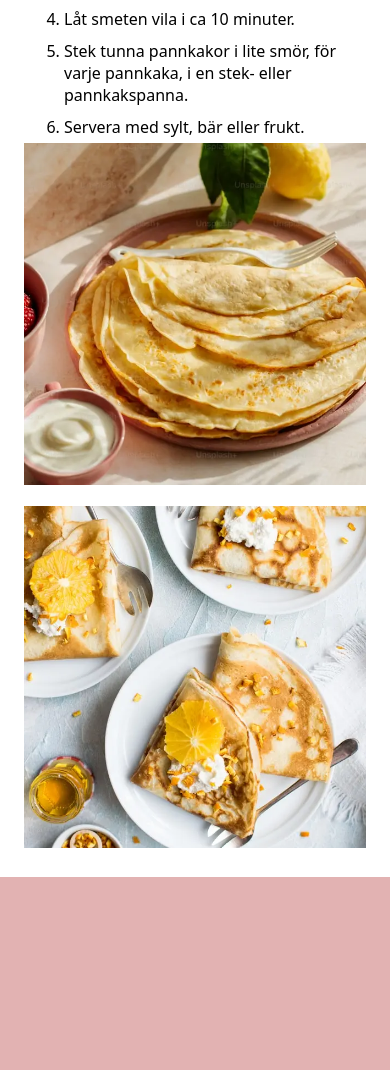
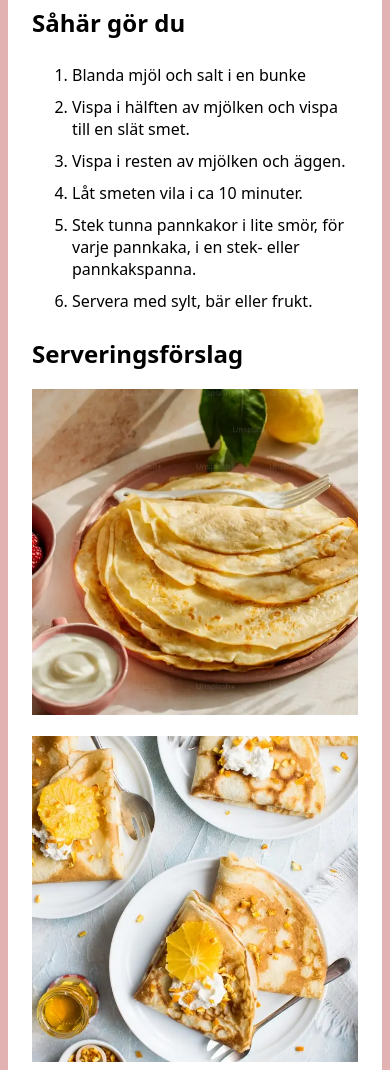
Before and after one commit to yvettebaker90/lexicon-html-css-recipe-updated, a plain HTML site: page index.html in a window 390 px wide. Shown: the part 821-1891 px from the top of the page. Before the commit the page ends 1746 px from the top, so only its background shows below. Drawn offline with Linux system fonts and the light colour scheme.

Commit message:
Added classes and figure
Added classes to my sections and changed divs to figures in last section

```diff
--- a/index.html
+++ b/index.html
@@ -8,22 +8,22 @@
     <link rel="stylesheet" href="style.css">
 </head>
 <body>
+
     <!--Header-->
     <header>
         <img id="header-img" src="bilder/header.webp" alt="pannkakor upplagda på ett fat med hallon och grädde">
     </header>
-
-<!--Main-->
+    <!--Main-->
     <main>
         <article>
         <!--Section 1-->
-            <section>
+            <section class="recipe-introduction">
                 <h1>Enkelt recept på pannkakor</h1>
                 <p id="introduction">Gör traditionella tunna pannkakor med detta enkla och goda pannkaksrecept.</p>
             </section>
 
         <!--Section 2-->
-            <section>
+            <section class="recipe-ingrediens">
                 <h2>Ingredienser</h2>
                 <p>För 4 portioner</p>
                 <ul>
@@ -37,7 +37,7 @@
             </section>
 
         <!--Section 3-->
-            <section>
+            <section class="recipe-how-to">
                 <h2>Såhär gör du</h2>
                 <ol>
                     <li>Blanda mjöl och salt i en bunke</li>
@@ -50,10 +50,13 @@
             </section>
 
         <!--Section 4-->
-            <section class="picture-gallery">
-                    <figure class="column"><img src="bilder/bild1.webp" alt="tallrik med nygräddade tunna pannkakor, en citron och små skålar med bär och grädde bredvid"></figure>
+            <section class="serving-suggestions">
+                <h2>Serveringsförslag</h2>
+                <div class="picture-gallery">
+                    <figure class="column"><img src="bilder/bild1.webp" alt="tallrik med pannkakor, en citron och små skålar med bär och grädde bredvid"></figure>
 
                     <figure class="column"><img src="bilder/bild2.webp" alt="pannkakor serverade med apelsin, grädde och honung på vita tallrikar."></figure>
+                </div>
             </section>
         </article>
     </main>
--- a/style.css
+++ b/style.css
@@ -95,10 +95,6 @@ figure {
 
 /*RESPONSIV DESIGN*/
 @media screen and (max-width: 600px) {
-* {
-  margin: 0;
-}
-
 header {
     height: 250px;
 }
@@ -112,3 +108,14 @@ header {
   flex-direction: column;
 }
 }
+
+/*
+
+tog bort
+
+* {
+margin: 0;
+}
+
+för det gjorde att allt blev kompakt i mobilvy
+*/
```
